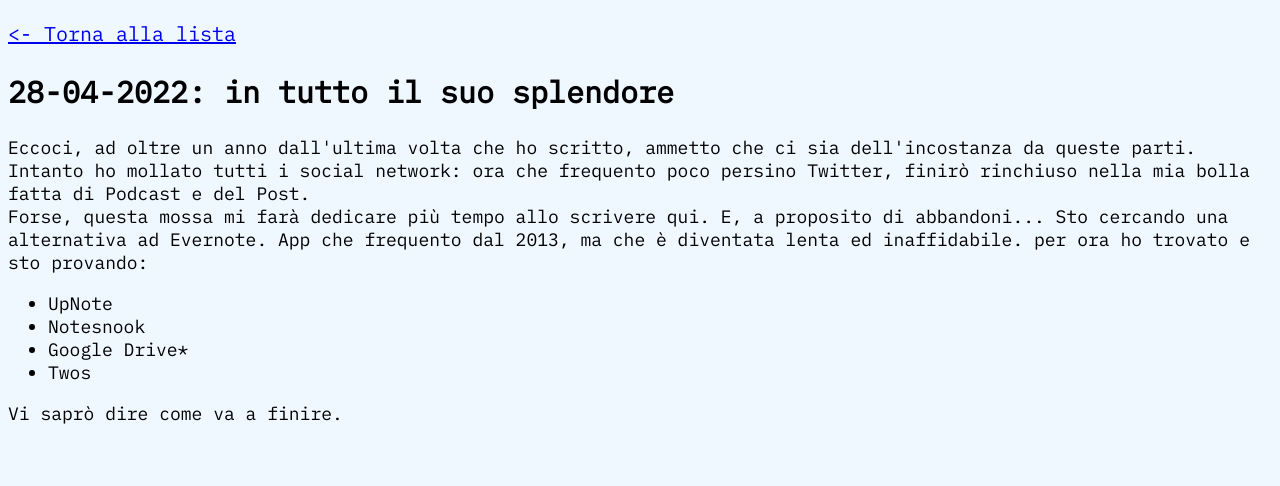
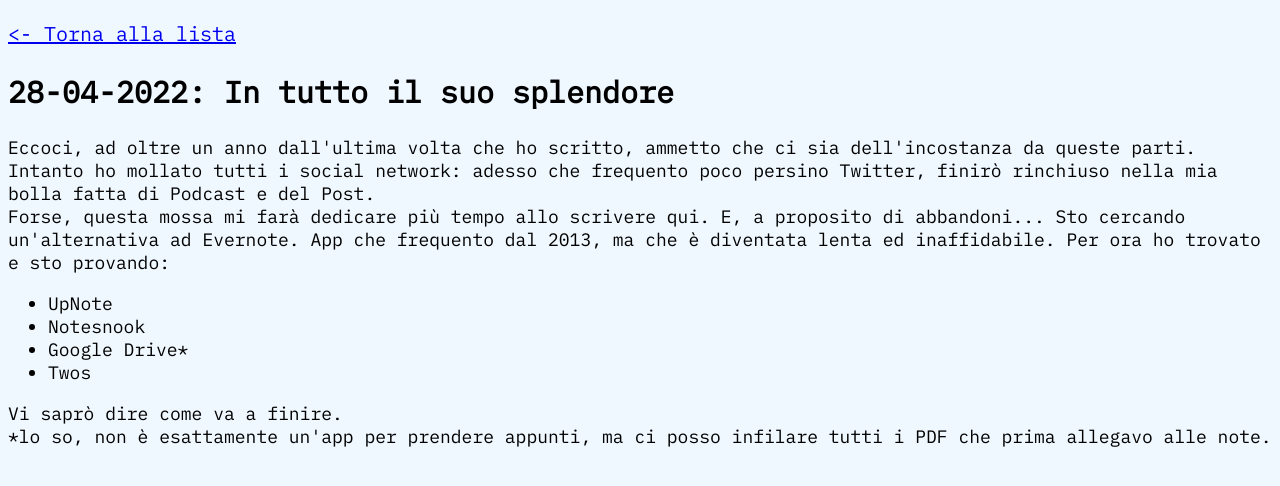
Before and after one commit to ilgalletta/ilgalletta.github.io, a plain HTML site: page blog/blog_entries/28-04-2023.html in a window 1280 px wide. Drawn offline with Linux system fonts and the light colour scheme.

Commit message:
Corretti degli errori

```diff
--- a/blog/blog_entries/28-04-2023.html
+++ b/blog/blog_entries/28-04-2023.html
@@ -11,14 +11,14 @@
     <div class="back">
         <p><a href="../blog_list.html"> <- Torna alla lista</a></p>
     </div>
-    <article class="title"><h2>28-04-2022: in tutto il suo splendore</h2></article>
+    <article class="title"><h2>28-04-2022: In tutto il suo splendore</h2></article>
     <article class="post-text">
         <p>Eccoci, ad oltre un anno dall'ultima volta che ho scritto, ammetto che ci sia dell'incostanza da queste parti. <br>
-          Intanto ho mollato tutti i social network: ora che frequento poco persino Twitter, finirò rinchiuso nella mia bolla fatta di Podcast e del Post. <br>
+          Intanto ho mollato tutti i social network: adesso che frequento poco persino Twitter, finirò rinchiuso nella mia bolla fatta di Podcast e del Post. <br>
           Forse, questa mossa mi farà dedicare più tempo allo scrivere qui.
           E, a proposito di abbandoni...
-          Sto cercando una alternativa ad Evernote. App che frequento dal 2013, ma che è diventata lenta ed inaffidabile.
-          per ora ho trovato e sto provando:
+          Sto cercando un'alternativa ad Evernote. App che frequento dal 2013, ma che è diventata lenta ed inaffidabile.
+          Per ora ho trovato e sto provando:
           <ul>
             <li>UpNote</li>
             <li>Notesnook</li>
@@ -26,6 +26,8 @@
             <li>Twos</li>
           </ul>
           Vi saprò dire come va a finire.
+          <br>
+          *lo so, non è esattamente un'app per prendere appunti, ma ci posso infilare tutti i PDF che prima allegavo alle note.
 
         </p>
 
```
